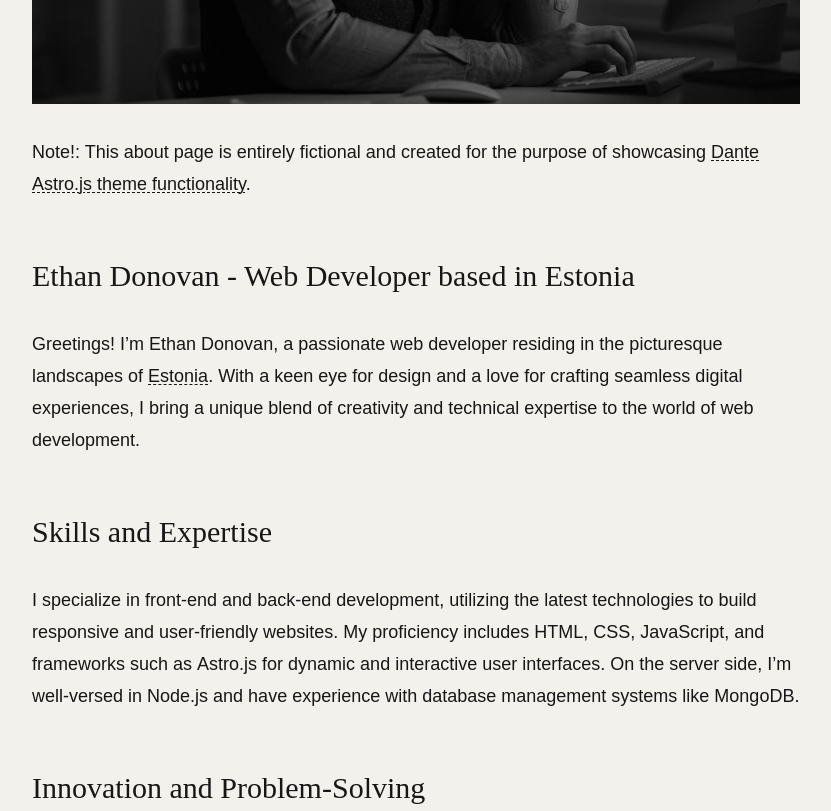
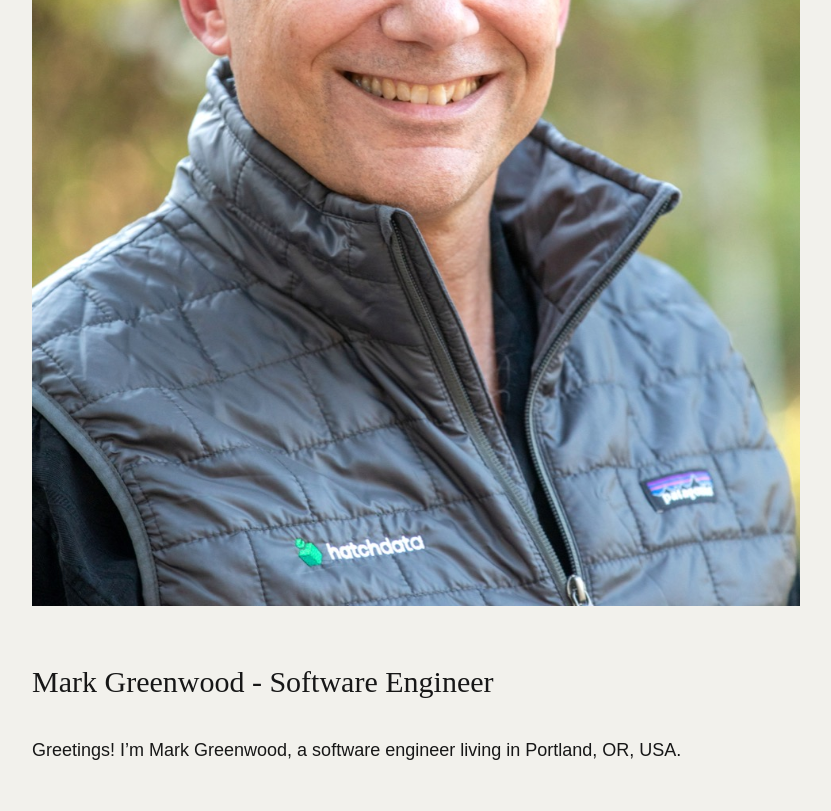
Before and after one commit to markgreenwood/markgreenwood.github.io, an Astro site: page /about in a window 1280 px wide. Shown: the part 660-1471 px from the top of the page, without its empty margins (224-1055 px from the left). Built offline with nearby package versions, Linux system fonts and the light colour scheme; Astro itself is replaced by a stand-in of ours; a web font is replaced by a local one.

Commit message:
Add photos, start personalizing templated site

```diff
--- a/src/content/pages/about.md
+++ b/src/content/pages/about.md
@@ -4,17 +4,15 @@ seo:
   title: About Me
   description: Learn more about the person behind the website and embark on a journey of inspiration and shared experiences.
   image:
-    src: '/about.jpeg'
+    src: '/Mark_wearing_vest.jpg'
     alt: A person sitting at a desk in front of a computer
 ---
 
-![Alt text for image](/about.jpeg)
+![Alt text for image](/Mark_wearing_vest.jpg)
 
-**Note!:** This about page is entirely fictional and created for the purpose of showcasing [Dante Astro.js theme functionality](https://justgoodui.com/astro-themes/dante/).
+## Mark Greenwood - Software Engineer
 
-## Ethan Donovan - Web Developer based in Estonia
-
-**Greetings!** I'm Ethan Donovan, a passionate web developer residing in the picturesque landscapes of [Estonia](https://en.wikipedia.org/wiki/Estonia). With a keen eye for design and a love for crafting seamless digital experiences, I bring a unique blend of creativity and technical expertise to the world of web development.
+**Greetings!** I'm Mark Greenwood, a software engineer living in Portland, OR, USA.
 
 ## Skills and Expertise
 
--- a/src/data/site-config.ts
+++ b/src/data/site-config.ts
@@ -40,8 +40,8 @@ export type SiteConfig = {
 
 const siteConfig: SiteConfig = {
     website: 'https://example.com',
-    title: 'Dante',
-    subtitle: 'Minimal Astro.js theme',
+    title: "Mark's Site",
+    subtitle: 'Mark Greenwood - Software Engineer',
     description: 'Astro.js and Tailwind CSS theme for blog and portfolio by justgoodui.com',
     image: {
         src: '/dante-preview.jpg',
@@ -85,23 +85,23 @@ const siteConfig: SiteConfig = {
     ],
     socialLinks: [
         {
-            text: 'Dribbble',
-            href: 'https://dribbble.com/'
+            text: 'GitHub',
+            href: 'https://github.com/markgreenwood/'
         },
         {
-            text: 'Instagram',
-            href: 'https://instagram.com/'
+            text: 'LinkedIn',
+            href: 'https://linkedin.com/in/markjgreenwood/'
         },
         {
-            text: 'X/Twitter',
-            href: 'https://twitter.com/'
+            text: 'Bluesky',
+            href: 'https://bsky.app/markgreenwood-pdx.bsky.social/'
         }
     ],
     hero: {
-        title: 'Hi There & Welcome to My Corner of the Web!',
+        title: 'Hi There & Welcome to My Site!',
         text: "I'm **Ethan Donovan**, a web developer at Amazing Studio, dedicated to the realms of collaboration and artificial intelligence. My approach involves embracing intuition, conducting just enough research, and leveraging aesthetics as a catalyst for exceptional products. I have a profound appreciation for top-notch software, visual design, and the principles of product-led growth. Feel free to explore some of my coding endeavors on <a href='https://github.com/JustGoodUI/dante-astro-theme'>GitHub</a> or follow me on <a href='https://twitter.com/justgoodui'>Twitter/X</a>.",
         image: {
-            src: '/hero.jpeg',
+            src: '/Mark_at_desk.jpg',
             alt: 'A person sitting at a desk in front of a computer'
         },
         actions: [
```
Also changed, not shown: public/Mark_wearing_vest.jpg (renamed from public/MG Vest.JPG), 3 other files.
